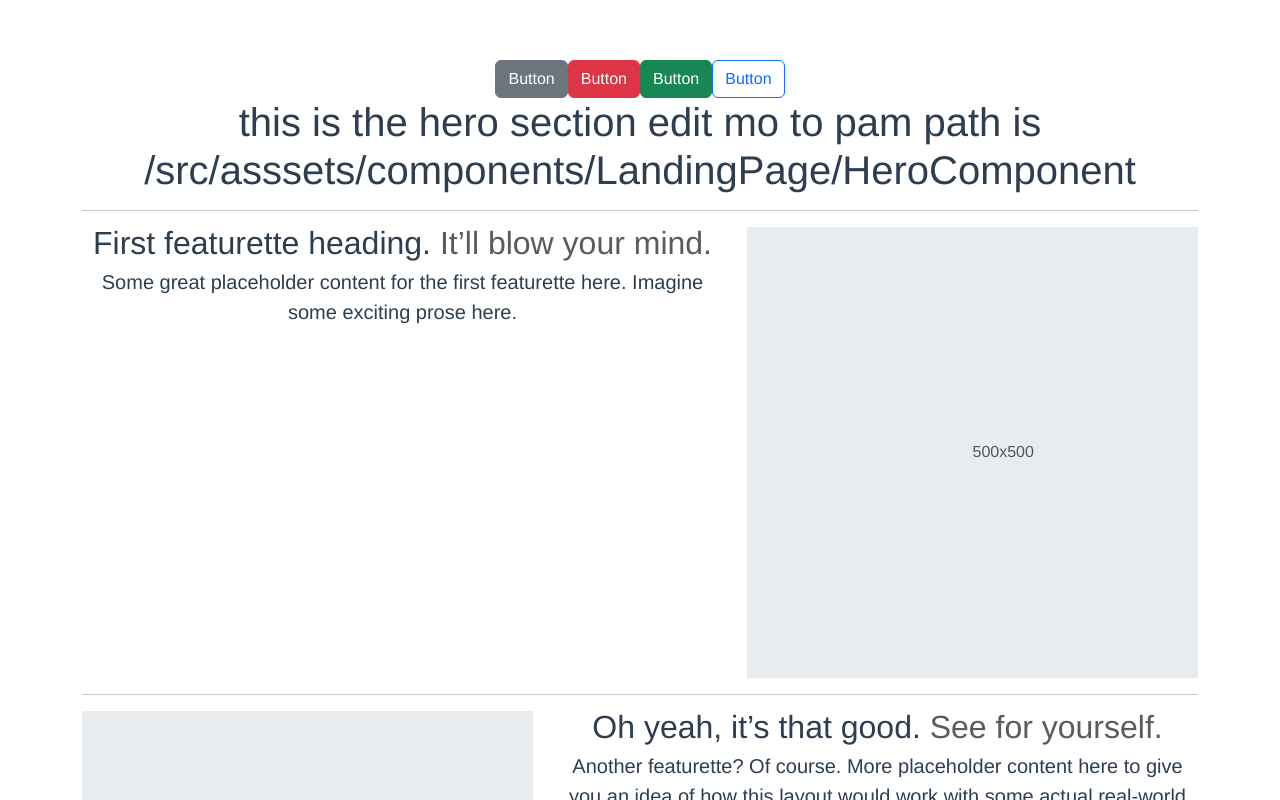
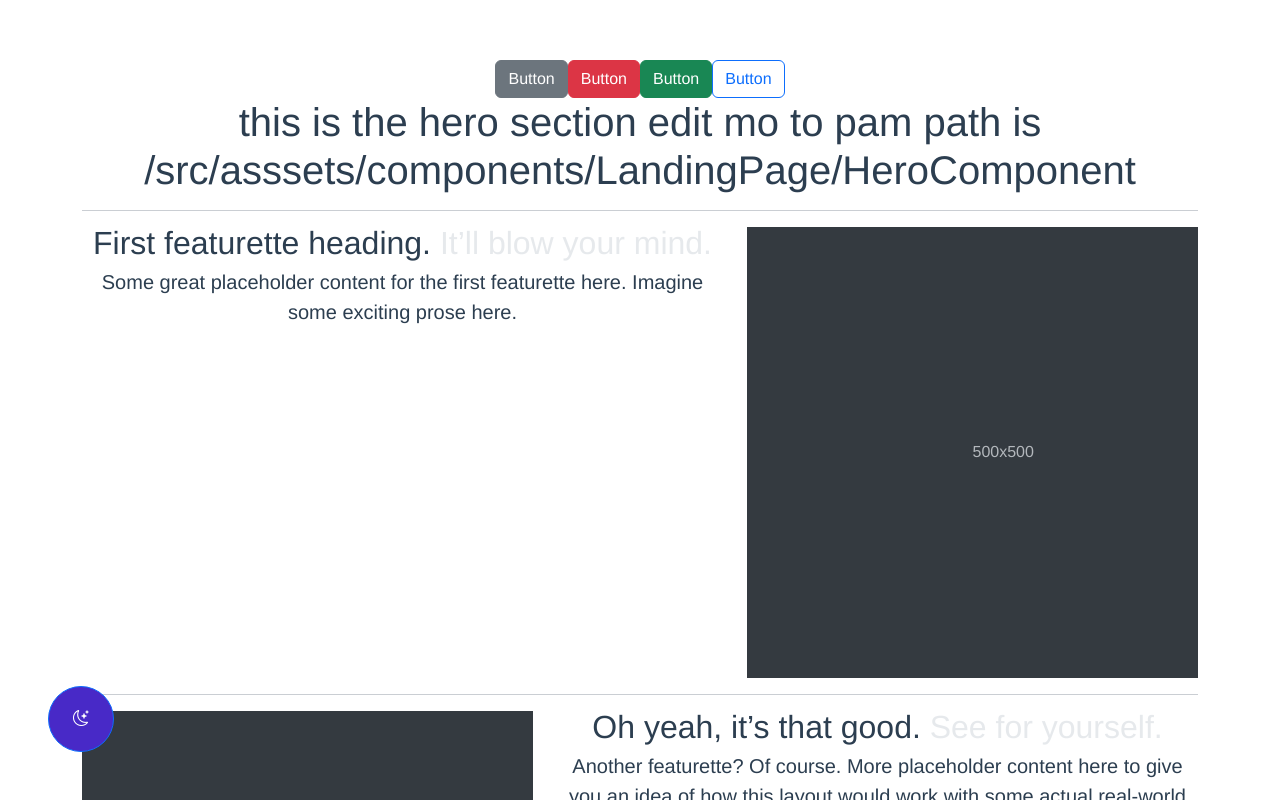
Before and after one commit to jepoyOrias/generic_pos_frontend, a Vue app: page / in a window 1280 px wide. Shown: the top 800 px of the page. Built offline with nearby package versions, Linux system fonts and the light colour scheme.

Commit message:
add boostrap icon and add a dark and lightmode toggle and function

```diff
--- a/public/index.html
+++ b/public/index.html
@@ -1,5 +1,5 @@
 <!DOCTYPE html>
-<html lang="">
+<html lang="" >
   <head>
     <meta charset="utf-8">
     <meta http-equiv="X-UA-Compatible" content="IE=edge">
@@ -11,7 +11,7 @@
     <noscript>
       <strong>We're sorry but <%= htmlWebpackPlugin.options.title %> doesn't work properly without JavaScript enabled. Please enable it to continue.</strong>
     </noscript>
-    <div id="app"></div>
+    <div id="app" data-bs-theme="dark"></div>
     <!-- built files will be auto injected -->
   </body>
 </html>
--- a/src/App.vue
+++ b/src/App.vue
@@ -1,12 +1,31 @@
 <template>
-<div>
+<div class="position-relative">
   <NavBar></NavBar>
   <router-view></router-view>
+ <DarkLightModeVue :theme="isDarkmode" class="fixed-bottom mb-5 ms-5 text-start"></DarkLightModeVue>
 </div>
 </template>
 
 <script setup>
+import { onBeforeMount, onMounted } from 'vue';
 import NavBar from './components/NavBar.vue';
+import DarkLightModeVue from './components/Theming/DarkLightMode.vue';
+
+import { ref } from 'vue';
+
+const isDarkmode = ref(false);
+
+onBeforeMount(()=>{
+  isDarkmode.value  =  localStorage.getItem('theme');
+});
+
+
+
+onMounted(()=>{
+ localStorage.setItem('theme', JSON.parse(isDarkmode.value));
+ document.documentElement.setAttribute('data-bs-theme', JSON.parse(isDarkmode.value)? 'dark' : 'light');
+});
+
 
 
 </script>
--- /dev/null
+++ b/src/assets/css/custom.scss
@@ -0,0 +1,36 @@
+@import "../../../node_modules/bootstrap/scss/functions";
+@import "../../../node_modules/bootstrap/scss/variables";
+@import "../../../node_modules/bootstrap/scss/variables-dark";
+
+
+
+
+$text: #f2fcf9;
+$background: #08261d;
+$primary: #4829c7;
+$secondary: #150409;
+$accent: #a0be27;
+
+
+
+
+// $text: #050505;
+// $background: #fafafa;
+// $primary: #4829c7;
+// $secondary: #f7d4df;
+// $accent: #b2d42b;
+
+
+
+[data-bs-theme="dark"] {
+    --bs-body-color: #{$text};
+    --bs-body-color-rgb: #{to-rgb($text)};
+    --bs-body-bg: #{$background};
+    --bs-body-bg-rgb: #{to-rgb($background)};
+    --bs-tertiary-bg: #{$accent};
+
+
+  .btn-primary {
+    --bs-btn-bg: #{$primary};
+  }
+}
--- /dev/null
+++ b/src/components/Theming/DarkLightMode.vue
@@ -0,0 +1,33 @@
+<template>
+  <div>
+    <button type="button" class="pos-circle btn btn-primary" @click="changeTheme">
+        <i class="bi-moon-stars fs-6 "></i>
+    </button>
+  </div>
+</template>
+
+<script setup>
+import { ref } from 'vue';
+
+const isDarkmode = ref(false);
+
+const changeTheme = ()=>{
+      isDarkmode.value = localStorage.getItem("theme");
+      isDarkmode.value = !JSON.parse(isDarkmode.value)
+      document.documentElement.setAttribute('data-bs-theme', isDarkmode.value ? 'dark' :  'light');
+      localStorage.setItem('theme', isDarkmode.value);
+}
+
+</script>
+<style scoped>
+.pos-circle {
+    width: 4rem;
+    height: 4rem;
+    border-radius: 4rem;
+    padding: 2rem !important;
+    display: flex;
+    justify-content: center;
+    align-items: center;
+
+}
+</style>
--- a/src/main.js
+++ b/src/main.js
@@ -1,14 +1,14 @@
 import { createApp } from 'vue'
 import App from './App.vue'
 import router from './router';
-import BootstrapVue3 from 'bootstrap-vue-3'
-
+import {BootstrapVue3} from 'bootstrap-vue-3'
 // Since every component imports their Bootstrap functionality,
 // the following line is not necessary:
 // import 'bootstrap'
 
 import 'bootstrap/dist/css/bootstrap.css'
-
+import './assets/css/custom.scss'
+import 'bootstrap-icons/font/bootstrap-icons.css'
 
 createApp(App).use(router)
               .use(BootstrapVue3)
```
Also changed, not shown: package.json (+7 -1 lines), 1 other file (tests, documents, lock files or other folders).
